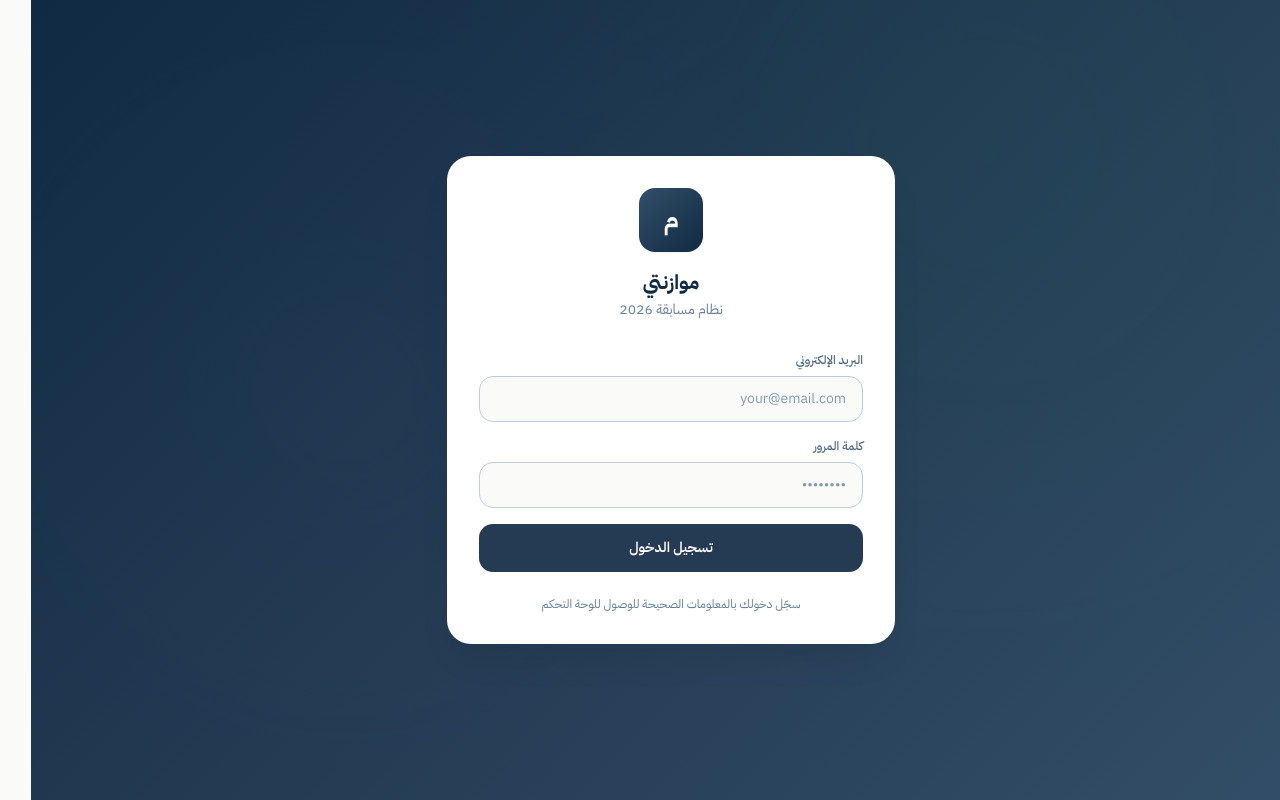
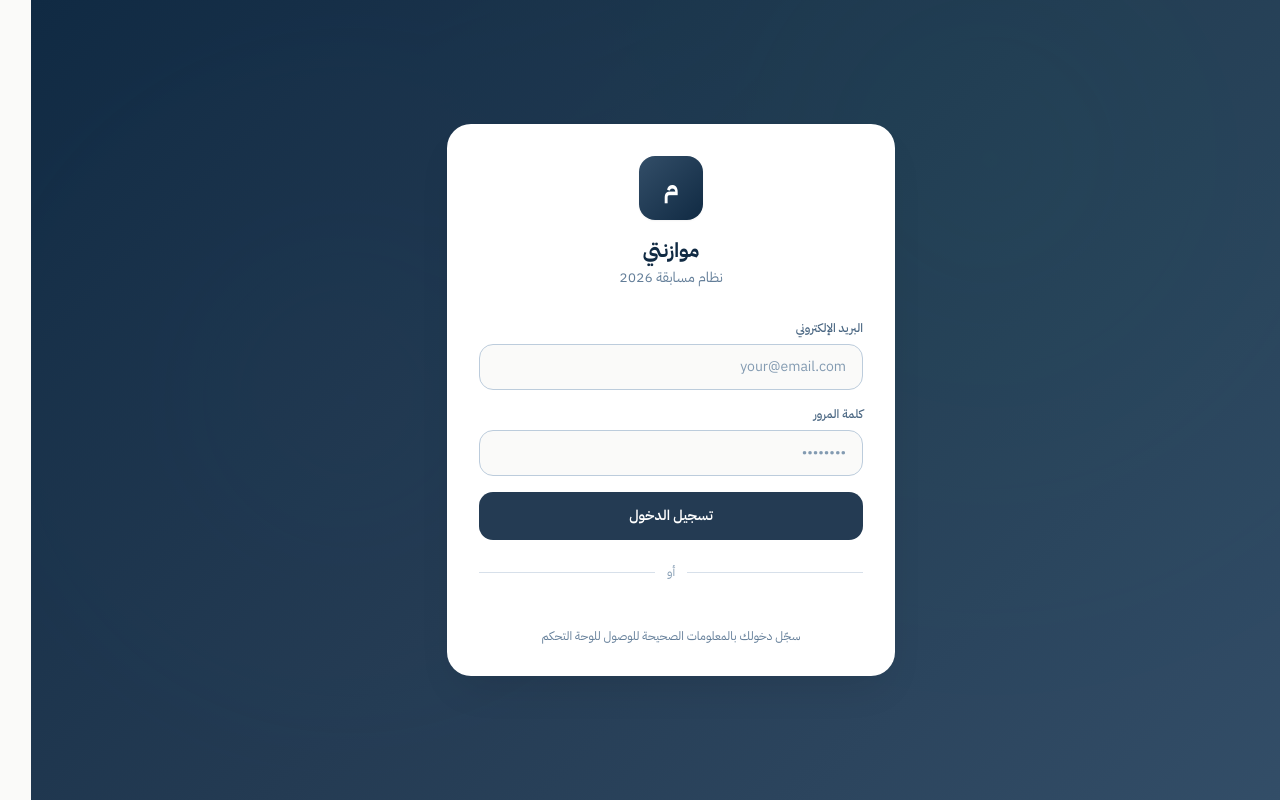
Before and after one commit to Yomna-Mohamed2802/mawaznety, a React (Vite) app: page /login in a window 1280 px wide. Built offline with nearby package versions, Linux system fonts and the light colour scheme; no server answers.

Commit message:
fix: update login credentials + add Google Sign-In button

```diff
--- a/index.html
+++ b/index.html
@@ -8,6 +8,7 @@
   </head>
   <body>
     <div id="root"></div>
+    <script src="https://accounts.google.com/gsi/client" async defer></script>
     <script type="module" src="/src/main.jsx"></script>
   </body>
 </html>
--- a/src/context/AuthContext.jsx
+++ b/src/context/AuthContext.jsx
@@ -1,6 +1,11 @@
-import { createContext, useContext, useState, useEffect } from 'react';
+import { createContext, useContext, useState, useEffect, useCallback } from 'react';
 
 const AuthContext = createContext(null);
+
+const ADMIN_USERS = [
+  { email: 'yomna@gmail.com', password: 'BOFELIA ISLAND', name: 'Yomna' },
+  { email: 'yomna2008.mm@gmail.com', password: 'BOFELIA ISLAND', name: 'Yomna' },
+];
 
 export const AuthProvider = ({ children }) => {
   const [user, setUser] = useState(null);
@@ -17,8 +22,11 @@ export const AuthProvider = ({ children }) => {
   }, []);
 
   const login = async (email, password) => {
-    if (email === 'yomna@gmail.com' && password === 'BOFELIA ISLAND') {
-      const userData = { id: 1, email, name: 'Yomna', role: 'admin' };
+    const match = ADMIN_USERS.find(
+      (u) => u.email === email && u.password === password
+    );
+    if (match) {
+      const userData = { id: 1, email: match.email, name: match.name, role: 'admin' };
       setUser(userData);
       setIsAuthenticated(true);
       localStorage.setItem('user', JSON.stringify(userData));
@@ -27,14 +35,32 @@ export const AuthProvider = ({ children }) => {
     return { success: false, error: 'البريد الإلكتروني أو كلمة المرور غير صحيحة' };
   };
 
+  const loginWithGoogle = useCallback((googleUser) => {
+    const userData = {
+      id: 2,
+      email: googleUser.email,
+      name: googleUser.name || googleUser.email.split('@')[0],
+      role: 'admin',
+      avatar: googleUser.picture || null,
+      provider: 'google',
+    };
+    setUser(userData);
+    setIsAuthenticated(true);
+    localStorage.setItem('user', JSON.stringify(userData));
+    return { success: true };
+  }, []);
+
   const logout = () => {
     setUser(null);
     setIsAuthenticated(false);
     localStorage.removeItem('user');
+    if (window.google?.accounts?.id) {
+      window.google.accounts.id.disableAutoSelect();
+    }
   };
 
   return (
-    <AuthContext.Provider value={{ user, isAuthenticated, loading, login, logout }}>
+    <AuthContext.Provider value={{ user, isAuthenticated, loading, login, loginWithGoogle, logout }}>
       {children}
     </AuthContext.Provider>
   );
--- a/src/pages/Login.jsx
+++ b/src/pages/Login.jsx
@@ -1,15 +1,18 @@
-import { useState } from 'react';
+import { useState, useEffect, useRef } from 'react';
 import { useNavigate } from 'react-router-dom';
 import { motion } from 'framer-motion';
 import { useAuth } from '../context/AuthContext';
+
+const GOOGLE_CLIENT_ID = import.meta.env.VITE_GOOGLE_CLIENT_ID || '';
 
 const Login = () => {
   const [email, setEmail] = useState('');
   const [password, setPassword] = useState('');
   const [error, setError] = useState('');
   const [loading, setLoading] = useState(false);
-  const { login } = useAuth();
+  const { login, loginWithGoogle } = useAuth();
   const navigate = useNavigate();
+  const googleBtnRef = useRef(null);
 
   const handleSubmit = async (e) => {
     e.preventDefault();
@@ -24,6 +27,39 @@ const Login = () => {
     }
     setLoading(false);
   };
+
+  useEffect(() => {
+    if (!GOOGLE_CLIENT_ID || !window.google?.accounts?.id) return;
+
+    window.google.accounts.id.initialize({
+      client_id: GOOGLE_CLIENT_ID,
+      callback: (response) => {
+        try {
+          const payload = JSON.parse(atob(response.credential.split('.')[1]));
+          loginWithGoogle({
+            email: payload.email,
+            name: payload.name,
+            picture: payload.picture,
+          });
+          navigate('/');
+        } catch {
+          setError('فشل التسجيل через Google');
+        }
+      },
+    });
+
+    if (googleBtnRef.current) {
+      window.google.accounts.id.renderButton(googleBtnRef.current, {
+        theme: 'outline',
+        size: 'large',
+        width: '100%',
+        text: 'signin_with',
+        shape: 'rectangular',
+        logo_alignment: 'left',
+        lang: 'ar',
+      });
+    }
+  }, [loginWithGoogle, navigate]);
 
   return (
     <div className="min-h-screen flex items-center justify-center p-4 relative overflow-hidden" style={{ background: 'linear-gradient(135deg, #102a43 0%, #243b53 50%, #334e68 100%)' }}>
@@ -43,13 +79,13 @@ const Login = () => {
             <p className="text-sm text-primary-500 mt-1">نظام مسابقة 2026</p>
           </div>
 
+          {error && (
+            <div className="bg-red-50 text-red-600 p-3 rounded-xl text-sm border border-red-200/60 mb-4">
+              {error}
+            </div>
+          )}
+
           <form onSubmit={handleSubmit} className="space-y-4">
-            {error && (
-              <div className="bg-red-50 text-red-600 p-3 rounded-xl text-sm border border-red-200/60">
-                {error}
-              </div>
-            )}
-
             <div>
               <label className="block text-xs font-medium text-primary-600 mb-2">
                 البريد الإلكتروني
@@ -87,6 +123,37 @@ const Login = () => {
             </button>
           </form>
 
+          <div className="relative my-6">
+            <div className="absolute inset-0 flex items-center">
+              <div className="w-full border-t border-primary-200/60"></div>
+            </div>
+            <div className="relative flex justify-center text-xs">
+              <span className="bg-white px-3 text-primary-400">أو</span>
+            </div>
+          </div>
+
+          {GOOGLE_CLIENT_ID ? (
+            <div ref={googleBtnRef} className="w-full flex justify-center"></div>
+          ) : (
+            <button
+              type="button"
+              onClick={() => {
+                const mockGoogleUser = { email: 'yomna2008.mm@gmail.com', name: 'Yomna' };
+                loginWithGoogle(mockGoogleUser);
+                navigate('/');
+              }}
+              className="w-full flex items-center justify-center gap-3 py-3.5 border-2 border-primary-200 rounded-xl hover:bg-primary-50 transition-colors text-sm font-medium text-primary-700"
+            >
+              <svg className="w-5 h-5" viewBox="0 0 24 24">
+                <path d="M22.56 12.25c0-.78-.07-1.53-.2-2.25H12v4.26h5.92a5.06 5.06 0 0 1-2.2 3.32v2.77h3.57c2.08-1.92 3.28-4.74 3.28-8.1z" fill="#4285F4"/>
+                <path d="M12 23c2.97 0 5.46-.98 7.28-2.66l-3.57-2.77c-.98.66-2.23 1.06-3.71 1.06-2.86 0-5.29-1.93-6.16-4.53H2.18v2.84C3.99 20.53 7.7 23 12 23z" fill="#34A853"/>
+                <path d="M5.84 14.09c-.22-.66-.35-1.36-.35-2.09s.13-1.43.35-2.09V7.07H2.18C1.43 8.55 1 10.22 1 12s.43 3.45 1.18 4.93l2.85-2.22.81-.62z" fill="#FBBC05"/>
+                <path d="M12 5.38c1.62 0 3.06.56 4.21 1.64l3.15-3.15C17.45 2.09 14.97 1 12 1 7.7 1 3.99 3.47 2.18 7.07l3.66 2.84c.87-2.6 3.3-4.53 6.16-4.53z" fill="#EA4335"/>
+              </svg>
+              تسجيل الدخول بحساب Google
+            </button>
+          )}
+
           <p className="text-center text-xs text-primary-500 mt-6">
             سجّل دخولك بالمعلومات الصحيحة للوصول للوحة التحكم
           </p>
```
